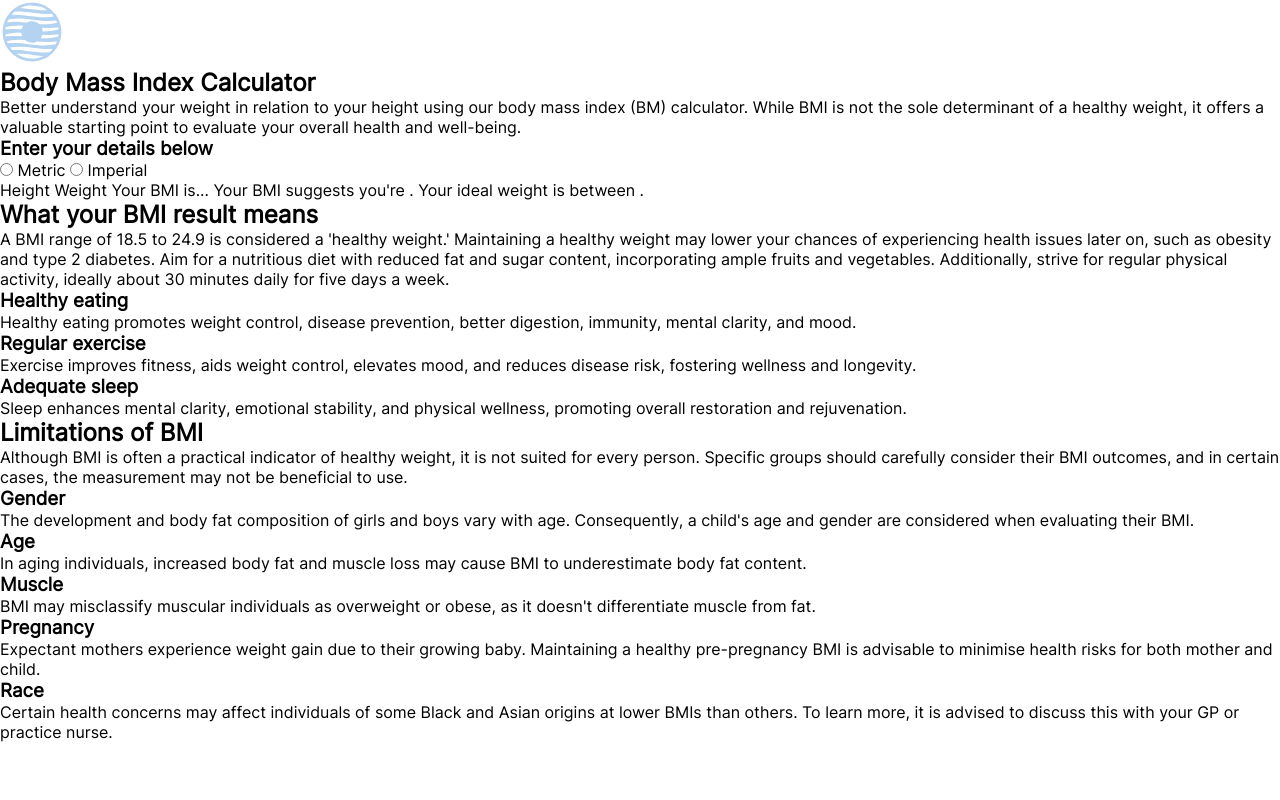
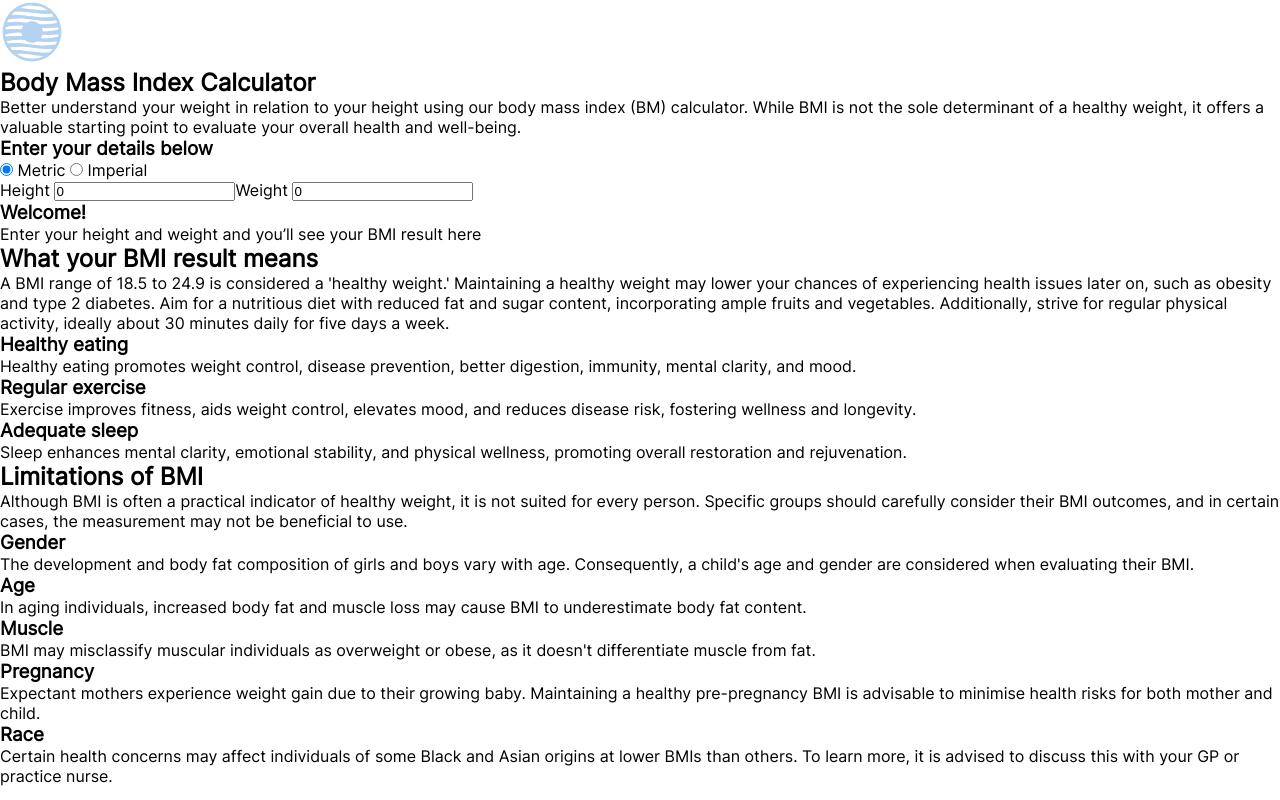
Before and after one commit to jAllanOli/bmi-calculator, an Angular app: page / in a window 1280 px wide. Built offline with nearby package versions, Linux system fonts and the light colour scheme.

Commit message:
inputs added and initial logic

```diff
--- a/src/app/app.component.html
+++ b/src/app/app.component.html
@@ -14,26 +14,8 @@
 </div>
 <main>
   <section class="inputs-container">
-    <h3>Enter your details below</h3>
-
-    <div class="radio">
-      <label>
-        <input type="radio" name="measurement-unity" id="input" value="" />
-        Metric
-      </label>
-      <label>
-        <input type="radio" name="measurement-unity" id="input" value="" />
-        Imperial
-      </label>
-    </div>
+    <app-calculator></app-calculator>
   </section>
-  Height Weight Your BMI is...
-
-  <!-- add score -->
-
-  Your BMI suggests you're
-  <!-- add classification -->. Your ideal weight is between
-  <!-- add range -->.
 
   <section class="result-explanation">
     <h2>What your BMI result means</h2>
@@ -48,21 +30,21 @@
   </section>
 
   <section class="benefits">
-    <article>
+    <article class="benefits__item">
       <h3>Healthy eating</h3>
       <p>
         Healthy eating promotes weight control, disease prevention, better
         digestion, immunity, mental clarity, and mood.
       </p>
     </article>
-    <article>
+    <article class="benefits__item">
       <h3>Regular exercise</h3>
       <p>
         Exercise improves fitness, aids weight control, elevates mood, and
         reduces disease risk, fostering wellness and longevity.
       </p>
     </article>
-    <article>
+    <article class="benefits__item">
       <h3>Adequate sleep</h3>
       <p>
         Sleep enhances mental clarity, emotional stability, and physical
--- a/src/app/app.module.ts
+++ b/src/app/app.module.ts
@@ -2,10 +2,12 @@ import { NgModule } from '@angular/core';
 import { BrowserModule } from '@angular/platform-browser';
 
 import { AppComponent } from './app.component';
+import { CalculatorComponent } from './calculator/calculator.component';
+import { FormsModule } from '@angular/forms';
 
 @NgModule({
-  declarations: [AppComponent],
-  imports: [BrowserModule],
+  declarations: [AppComponent, CalculatorComponent],
+  imports: [BrowserModule, FormsModule],
   providers: [],
   bootstrap: [AppComponent],
 })
--- /dev/null
+++ b/src/app/calculator/calculator.component.html
@@ -0,0 +1,90 @@
+<div>
+  <h3>Enter your details below</h3>
+
+  <div class="radio">
+    <label>
+      <input
+        type="radio"
+        name="measurement-unity"
+        id="unity"
+        value="metric"
+        checked
+        (change)="setUnity($event)"
+      />
+      Metric
+    </label>
+    <label>
+      <input
+        type="radio"
+        name="measurement-unity"
+        id="unity"
+        value="imperial"
+        (change)="setUnity($event)"
+      />
+      Imperial
+    </label>
+  </div>
+
+  <div class="measurement-inputs" [ngSwitch]="unity">
+    <div *ngSwitchCase="'metric'">
+      <label for="height"
+        >Height
+        <input
+          id="height"
+          type="number"
+          placeholder="0"
+          [(ngModel)]="metricData.height"
+        />
+      </label>
+      <label for="weight"
+        >Weight
+        <input
+          id="weight"
+          type="number"
+          placeholder="0"
+          [(ngModel)]="metricData.weight"
+        />
+      </label>
+    </div>
+
+    <div *ngSwitchCase="'imperial'">
+      <label for="height"
+        >Height
+        <input
+          id="height"
+          type="number"
+          placeholder="0"
+          [(ngModel)]="imperialData.height.foots"
+        />
+        <input
+          id="height-inches"
+          type="number"
+          placeholder="0"
+          [(ngModel)]="imperialData.height.inches"
+        />
+      </label>
+      <label for="weight"
+        >Weight
+        <input id="weight" type="number" placeholder="0" />
+        <input id="weight-lbs" type="number" placeholder="0" />
+      </label>
+    </div>
+  </div>
+
+  <section [ngSwitch]="state">
+    <div *ngSwitchCase="'initial'">
+      <h3>Welcome!</h3>
+      <p>Enter your height and weight and you’ll see your BMI result here</p>
+    </div>
+    <div *ngSwitchCase="'result'">
+      <h3>
+        Your BMI is...
+        <span>{{ result }}</span>
+      </h3>
+      <p>
+        Your BMI suggests you're {{ classification }}. Your ideal weight is
+        between {{ range }}
+      </p>
+    </div>
+  </section>
+</div>
--- /dev/null
+++ b/src/app/calculator/calculator.component.ts
@@ -0,0 +1,57 @@
+import { Component } from '@angular/core';
+
+type State = 'initial' | 'result';
+
+type Metric = 'metric' | 'imperial';
+
+type MetricMeasurement = {
+  height: number;
+  weight: number;
+};
+
+type ImperialMeasurement = {
+  height: {
+    foots: number;
+    inches: number;
+  };
+  weight: {
+    stones: number;
+    pounds: number;
+  };
+};
+
+@Component({
+  selector: 'app-calculator',
+  templateUrl: './calculator.component.html',
+  styleUrls: ['./calculator.component.scss'],
+})
+export class CalculatorComponent {
+  state: State = 'initial';
+  unity: Metric = 'metric';
+
+  result!: number;
+  range!: string;
+
+  metricData: MetricMeasurement = {
+    height: 0,
+    weight: 0,
+  };
+
+  imperialData: ImperialMeasurement = {
+    height: {
+      foots: 0,
+      inches: 0,
+    },
+    weight: {
+      stones: 0,
+      pounds: 0,
+    },
+  };
+
+  classification = '';
+
+  public setUnity(event: Event) {
+    const input = event.target as HTMLInputElement;
+    this.unity = input.value as Metric;
+  }
+}
```
Also changed, not shown: src/app/calculator/calculator.component.scss (added), 1 other file (tests, documents, lock files or other folders).
